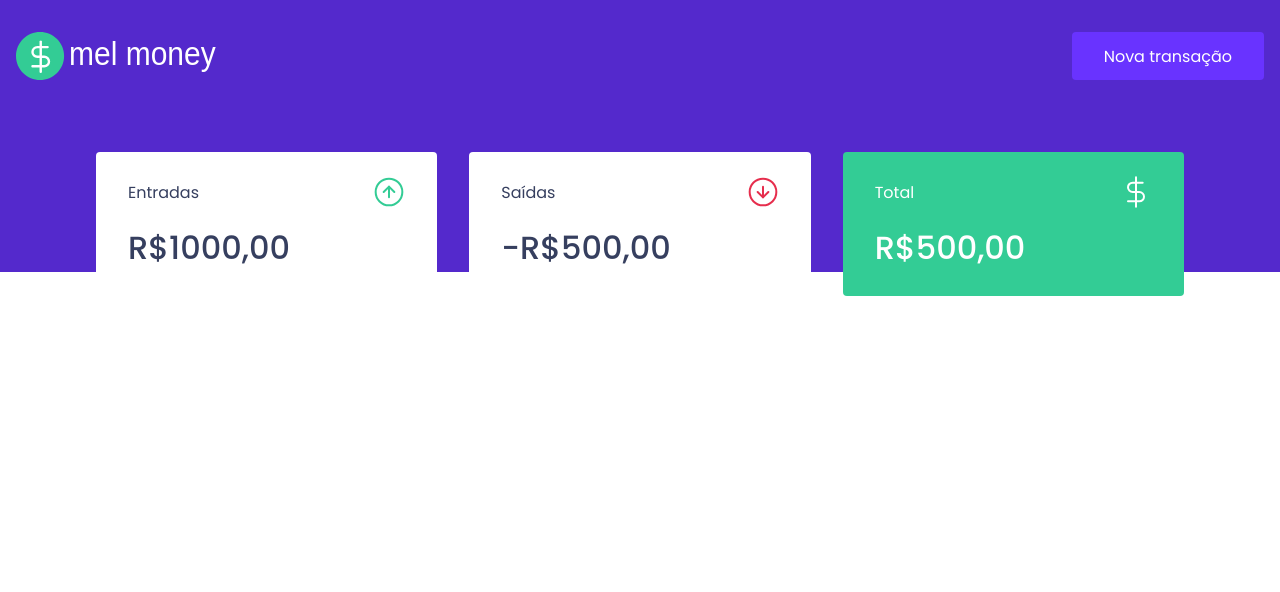
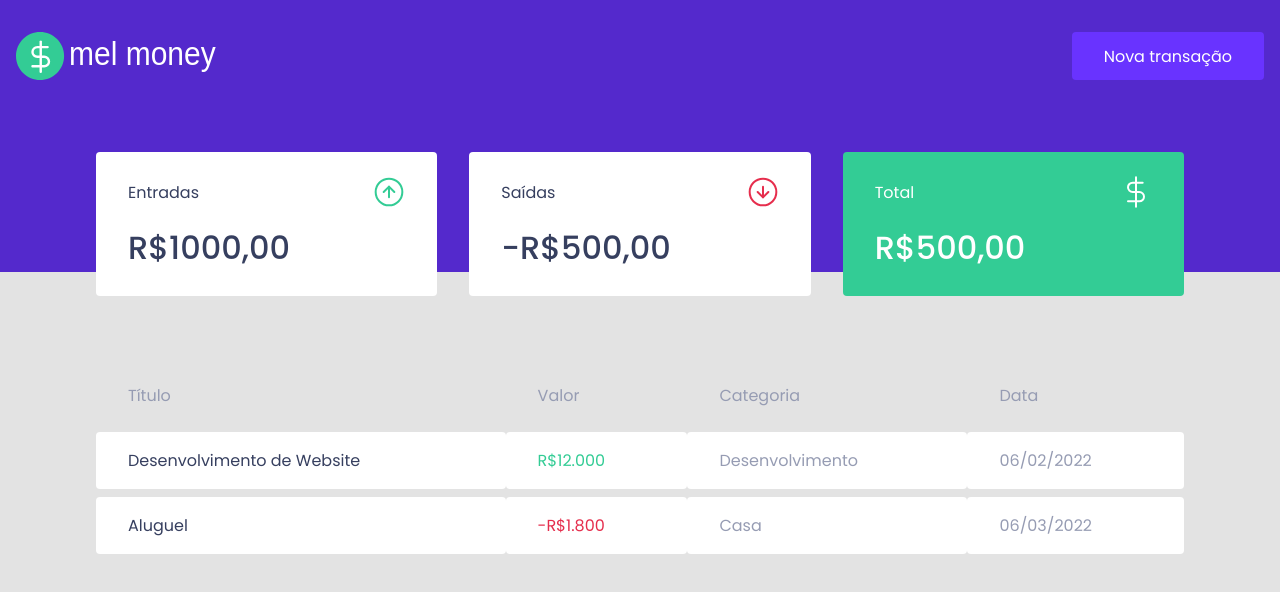
Before and after one commit to melquesedek/melmoney, a React (Create React App) app: page / in a window 1280 px wide. Shown: the top 592 px of the page. Built offline with nearby package versions, Linux system fonts and the light colour scheme.

Commit message:
Created Table Transactions Changed BG

```diff
--- a/src/components/Dashboard/index.tsx
+++ b/src/components/Dashboard/index.tsx
@@ -1,10 +1,12 @@
 import { Summary } from "../Summary";
+import { TransactionsTable } from "../TransactionsTable";
 import { Container } from "./styles";
 
 export function Dashboard(){
     return(
         <Container>
             <Summary/>
+            <TransactionsTable/>
         </Container>
     );
 }
--- /dev/null
+++ b/src/components/TransactionsTable/index.tsx
@@ -0,0 +1,32 @@
+import { Container } from "./styles";
+
+export function TransactionsTable(){
+    return(
+        <Container>
+            <table>
+                <thead>
+                    <tr>
+                        <th>Título</th>
+                        <th>Valor</th>
+                        <th>Categoria</th>
+                        <th>Data</th>
+                    </tr>
+                </thead>
+                <tbody>
+                    <tr>
+                        <td>Desenvolvimento de Website</td>
+                        <td className="deposit">R$12.000</td>
+                        <td>Desenvolvimento</td>
+                        <td>06/02/2022</td>
+                    </tr>
+                    <tr>
+                        <td>Aluguel</td>
+                        <td className="withdraw">-R$1.800</td>
+                        <td>Casa</td>
+                        <td>06/03/2022</td>
+                    </tr>
+                </tbody>
+            </table>
+        </Container>
+    );
+}
--- /dev/null
+++ b/src/components/TransactionsTable/styles.ts
@@ -0,0 +1,32 @@
+import styled from "styled-components";
+
+export const Container = styled.div`
+    margin-top: 4rem;
+    table{
+        width: 100%;
+        border-spacing: 0 0.5rem;
+        th{
+            color: var(--text-body);
+            font-weight: 400;
+            padding: 1rem 2rem;
+            text-align: left;
+            line-height: 1.5rem;
+        }
+        td{
+            padding: 1rem 2rem;
+            border: 0;
+            background: var(--shape);
+            color: var(--text-body);
+            border-radius: 0.25rem;
+            &:first-child {
+                color: var(--text-title);
+            }
+            &.deposit {
+                color: var(--green);
+            }
+            &.withdraw {
+                color: var(--red);
+            }
+        }
+    }
+`;
--- a/src/styles/global.ts
+++ b/src/styles/global.ts
@@ -2,7 +2,8 @@
 
 export const GlobalStyle = createGlobalStyle`
 :root{
-    --background: #f0f2f5;
+    //--background: #f0f2f5;
+    --background: #e3e3e3;
     --red: #e52e4d;
     --green: #33cc95;
     --blue: #5429cc;
@@ -21,7 +22,7 @@
 }
 //fonte padrão = 16 px
 html{
-    @media (max-width: 1080px) {
+    @media (max-width: 1080px){
         font-size: 93.75%;
     }
     @media (max-width: 720px){
@@ -30,7 +31,7 @@
 }
 
 body {
-    background: var (--background);
+    background: var(--background);
     -webkit-font-smoothing: antialised;
 }
 
```
